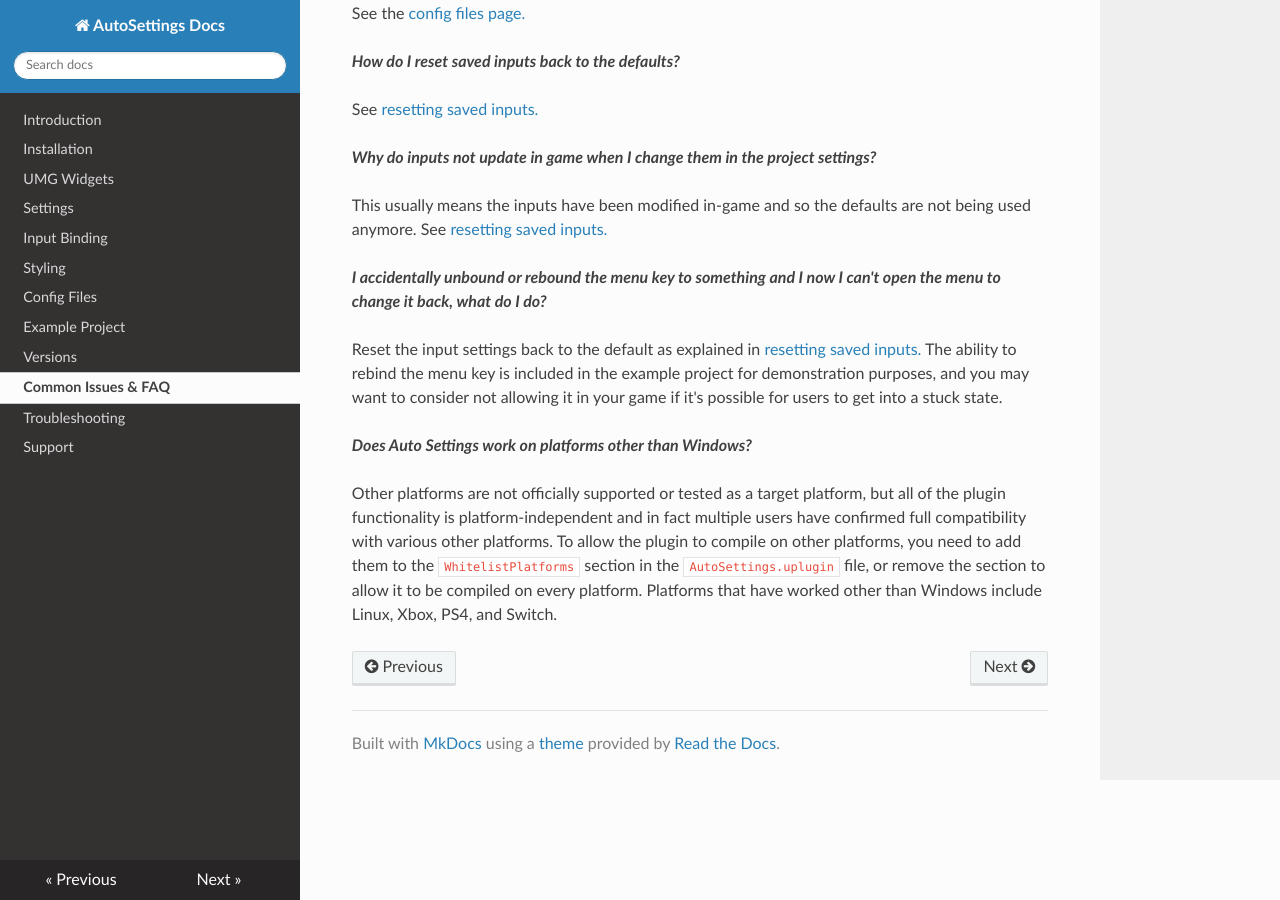
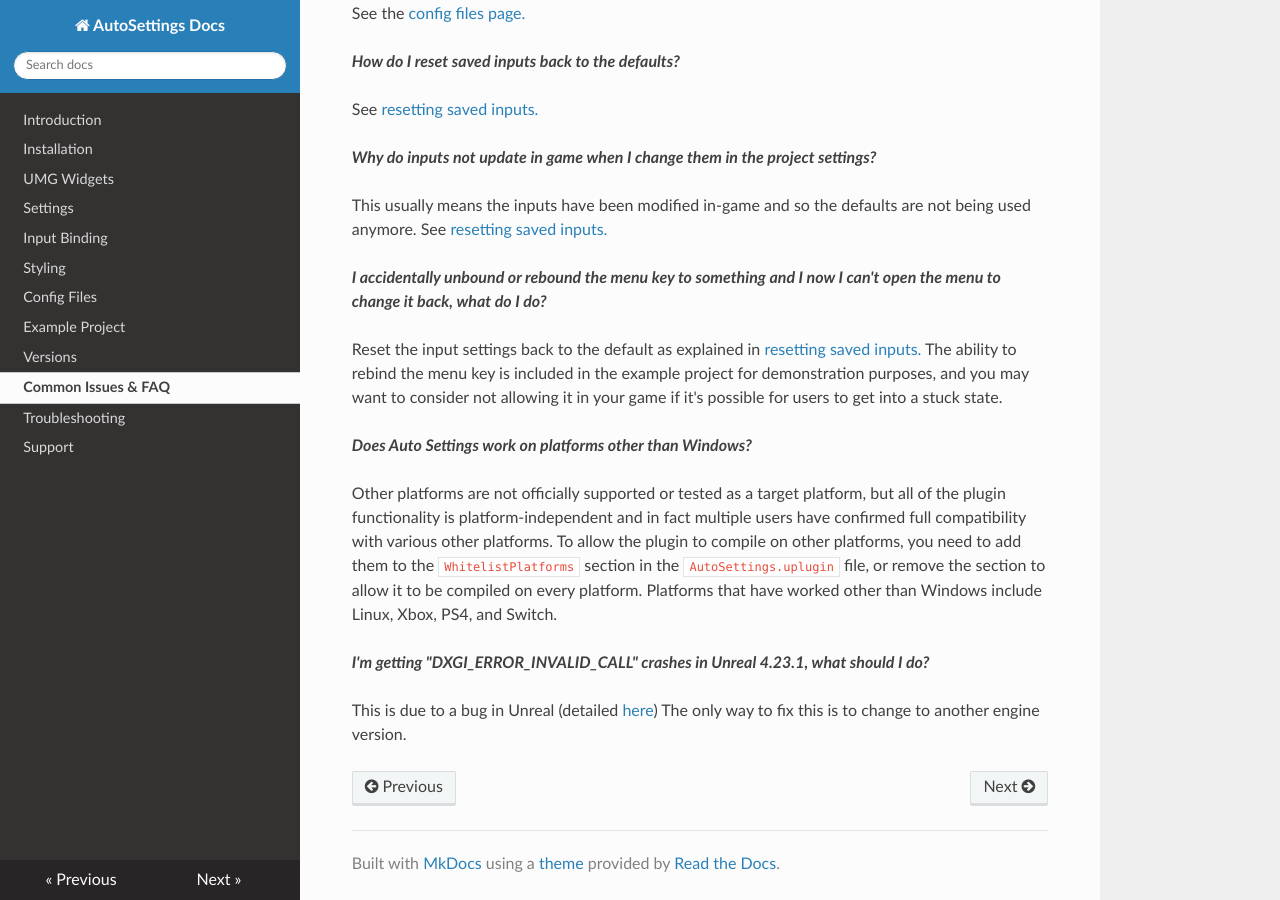
Before and after one commit to Acren/AutoSettings-Docs, an MkDocs documentation site: the page built from docs/faq.md, in a window 1280 px wide and 900 px high, scrolled down 771 px. Built offline with MkDocs 1.6.1, drawn with Linux system fonts in a browser that asks for light colours; nearby versions of some CDN libraries; old or Windows-style settings are respelled for this version of MkDocs.

Commit message:
Add FAQ for DXGI_ERROR_INVALID_CALL 4.23.1 error

```diff
--- a/docs/faq.md
+++ b/docs/faq.md
@@ -42,3 +42,8 @@ The ability to rebind the menu key is included in the example project for demons
 Other platforms are not officially supported or tested as a target platform, but all of the plugin functionality is platform-independent and in fact multiple users have confirmed full compatibility with various other platforms.
 To allow the plugin to compile on other platforms, you need to add them to the `WhitelistPlatforms` section in the `AutoSettings.uplugin` file, or remove the section to allow it to be compiled on every platform.
 Platforms that have worked other than Windows include Linux, Xbox, PS4, and Switch.
+
+***I'm getting "DXGI_ERROR_INVALID_CALL" crashes in Unreal 4.23.1, what should I do?***
+
+This is due to a bug in Unreal (detailed [here](https://issues.unrealengine.com/issue/UE-81742))
+The only way to fix this is to change to another engine version.
```
